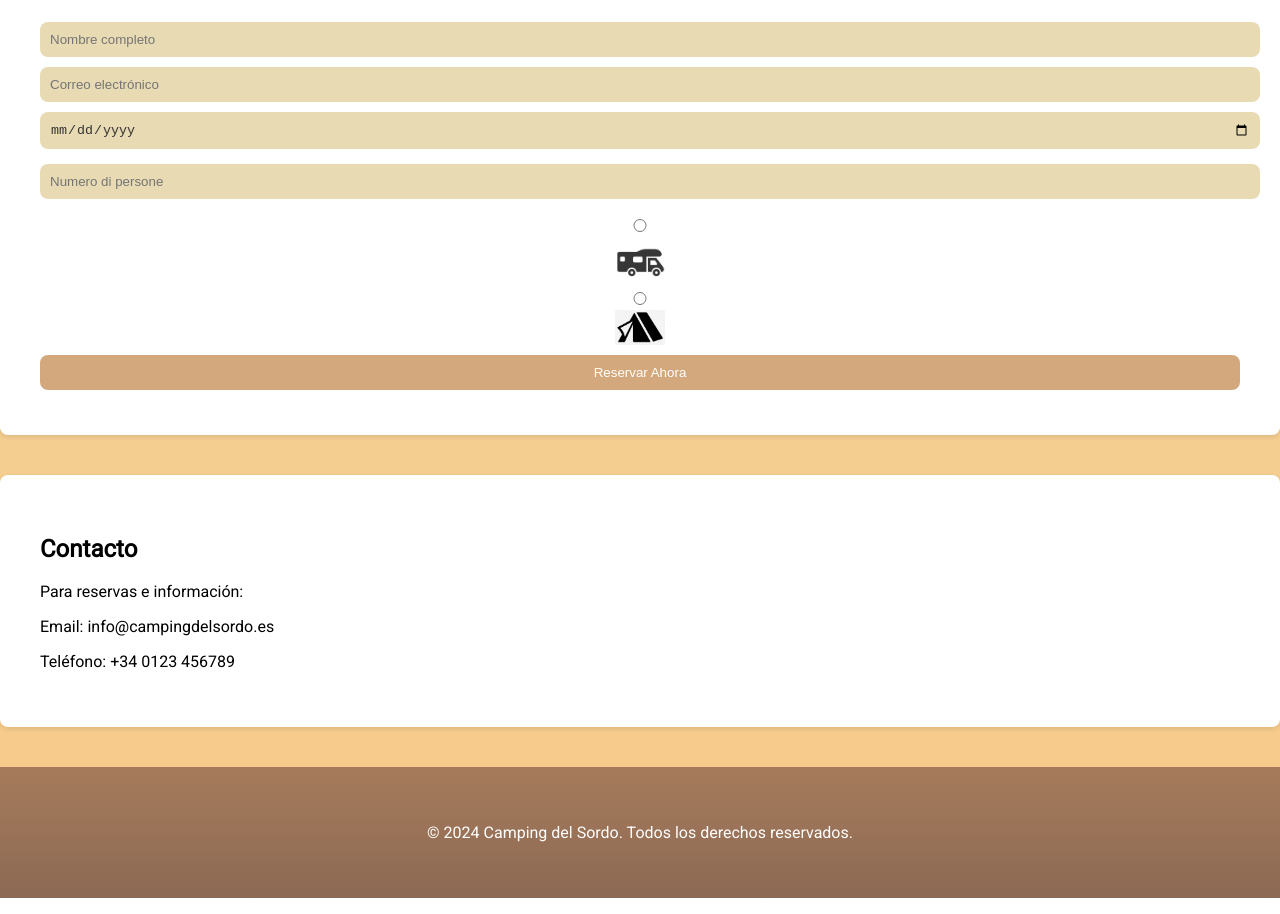
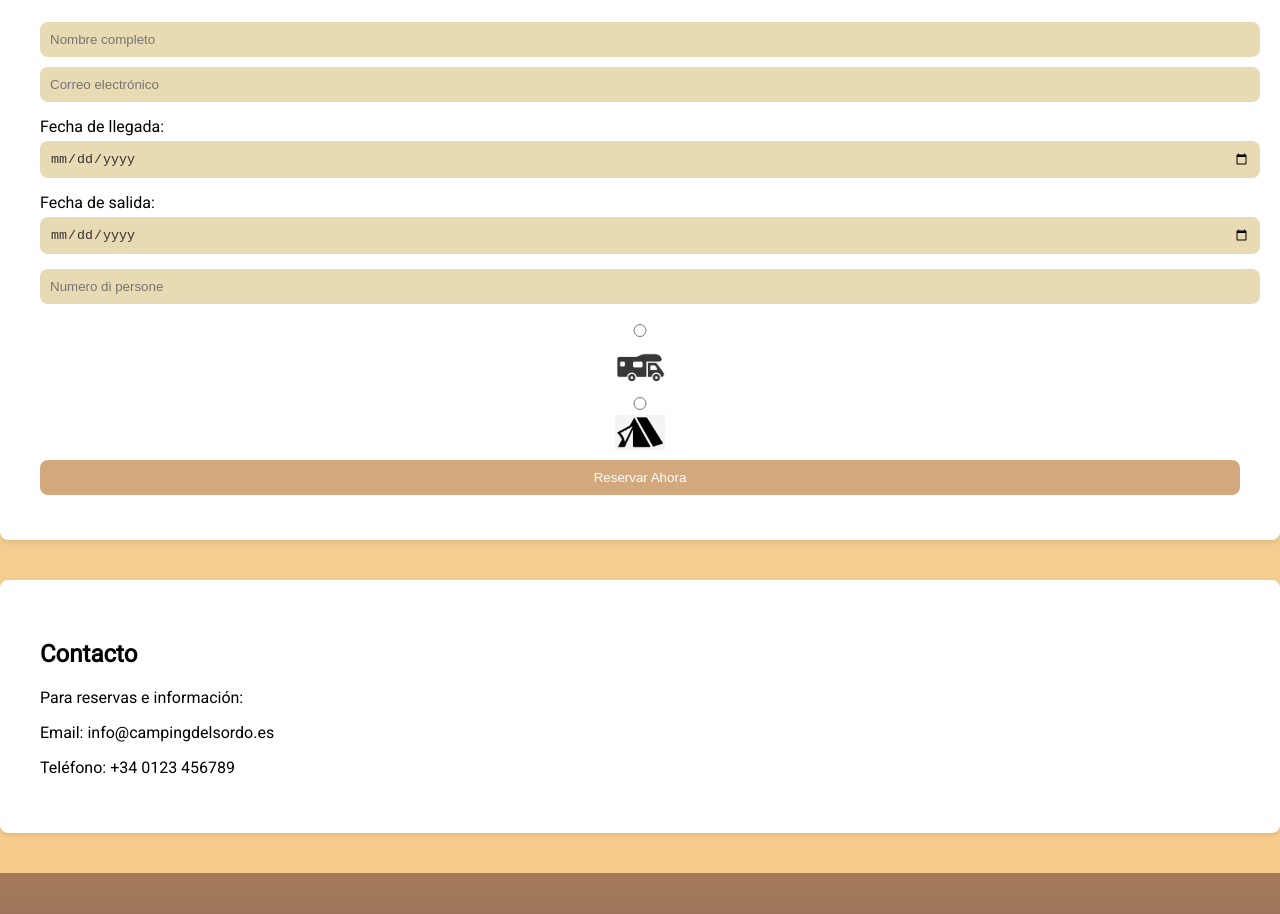
Before and after one commit to AgonyLecter/Campamento-del-Sordo, a plain HTML site: page index.html in a window 1280 px wide. Shown: the part 1372-2286 px from the top of the page. Drawn offline with Linux system fonts and the light colour scheme.

Commit message:
Update index.html

```diff
--- a/index.html
+++ b/index.html
@@ -221,9 +221,17 @@
             <form class="booking-form">
                 <input type="text" placeholder="Nombre completo" required>
                 <input type="email" placeholder="Correo electrónico" required>
-                <input type="date" required>
 
-                <!-- Nuovo campo per il numero di persone -->
+                <!-- Campi per le date di arrivo e partenza -->
+                <div style="margin-top: 10px;">
+                    <label for="check-in">Fecha de llegada:</label>
+                    <input type="date" id="check-in" name="check-in" required>
+                </div>
+                <div style="margin-top: 10px;">
+                    <label for="check-out">Fecha de salida:</label>
+                    <input type="date" id="check-out" name="check-out" required>
+                </div>
+
                 <input type="number" placeholder="Numero di persone" required style="margin-top: 10px;">
 
                 <!-- Scelta tra camper o tenda con icone -->
@@ -242,6 +250,7 @@
             </form>
         </div>
     </section>
+
 
 
     <section class="contact" id="contact">
```
